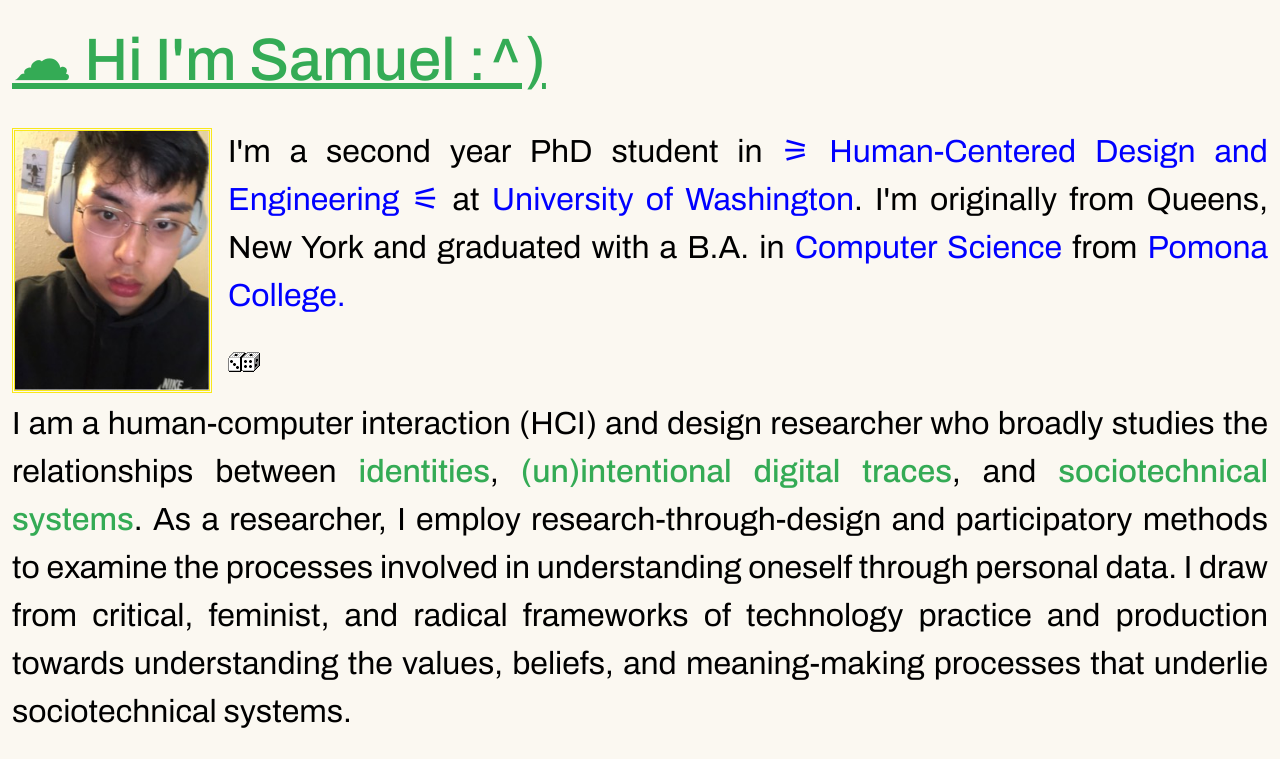
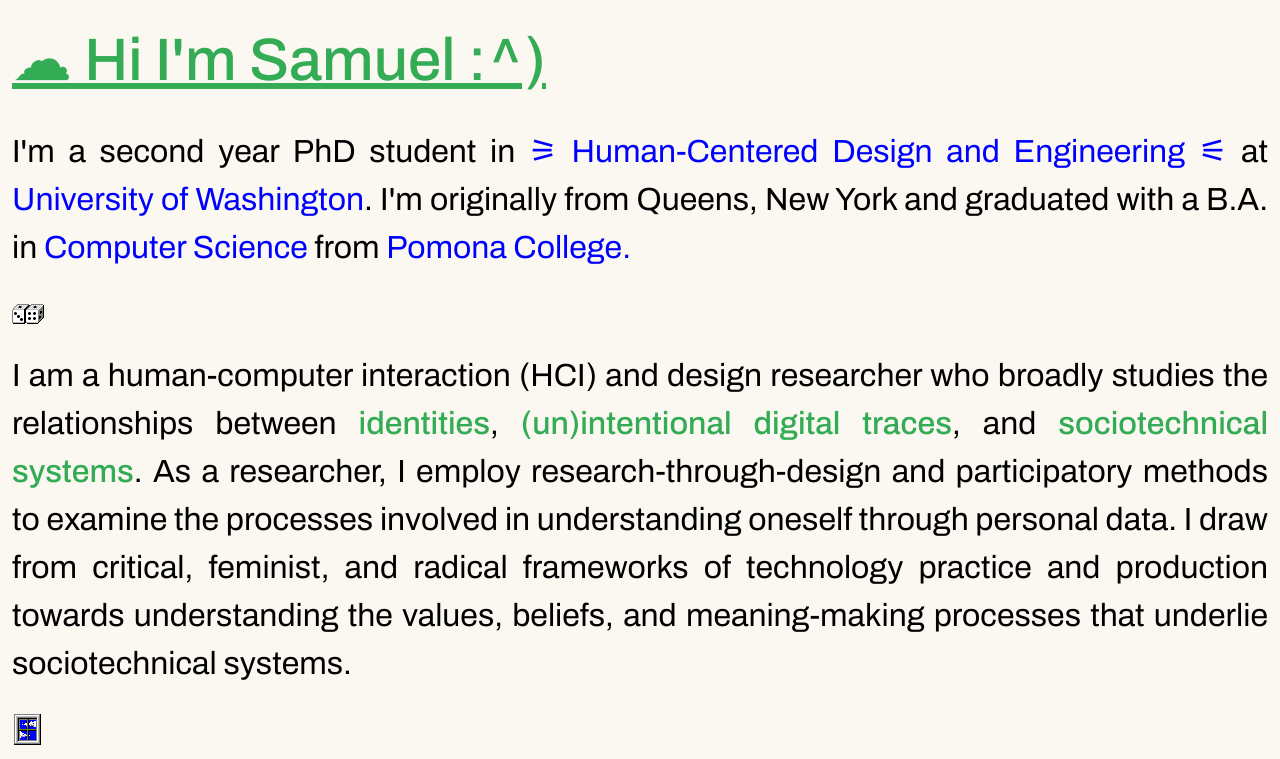
Before and after one commit to samesoul/samesoul.github.io, a plain HTML site: page index.html in a window 1280 px wide. Shown: the top 759 px of the page. Drawn offline with nearby package versions, Linux system fonts and the light colour scheme.

Commit message:
removed files

```diff
--- a/index.html
+++ b/index.html
@@ -44,13 +44,11 @@
       <div id="bio" class="row">
 
         <div class ="col">
-          <img src="images/samso.jpeg" id="floated" alt="picture of samuel so">
           <p>I'm a second year PhD student in <a href="https://www.hcde.washington.edu/"> &#9886; Human-Centered Design and Engineering &#9887;</a> at <a href="https://www.washington.edu/">University of Washington</a>.
           I'm originally from Queens, New York and graduated with a B.A. in <a href="https://www.pomona.edu/academics/departments/computer-science">Computer Science</a> from <a href="https://www.pomona.edu/">Pomona College.</a>
           </p>
 
           <p><img src="images/dices.ico" alt="icon of dice"></p>
-
 
 
           <p> I am a human-computer interaction (HCI) and design researcher who broadly studies the relationships between <strong>identities</strong>, <strong>(un)intentional digital traces</strong>, and <strong>sociotechnical systems</strong>.
--- a/style.css
+++ b/style.css
@@ -18,12 +18,14 @@
 	text-align:justify;
 }
 
+/*
 #floated{
     float: left;
 	margin: 0em 1em .3em 0em;
 	width: 200px;
     border:3px #f8e81c double;
 }
+*/
 
 #header {
 	text-align: left;
```
Also changed, not shown: files/My_Melody.ico (deleted), 3 other files.
